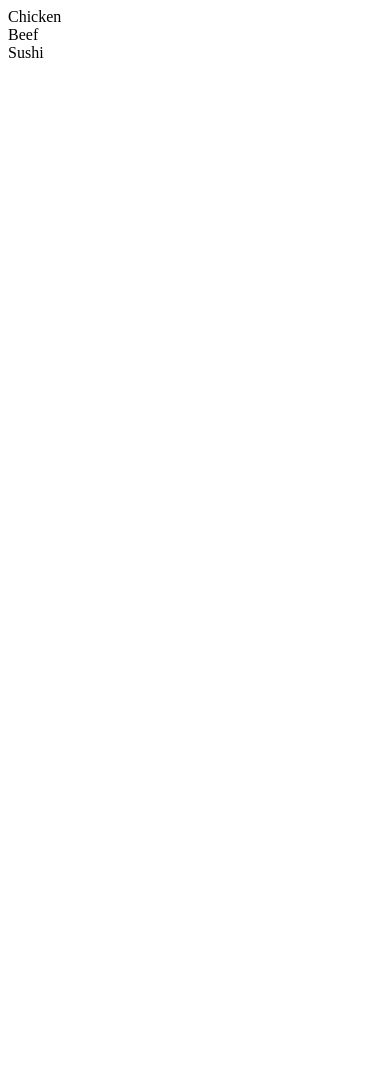
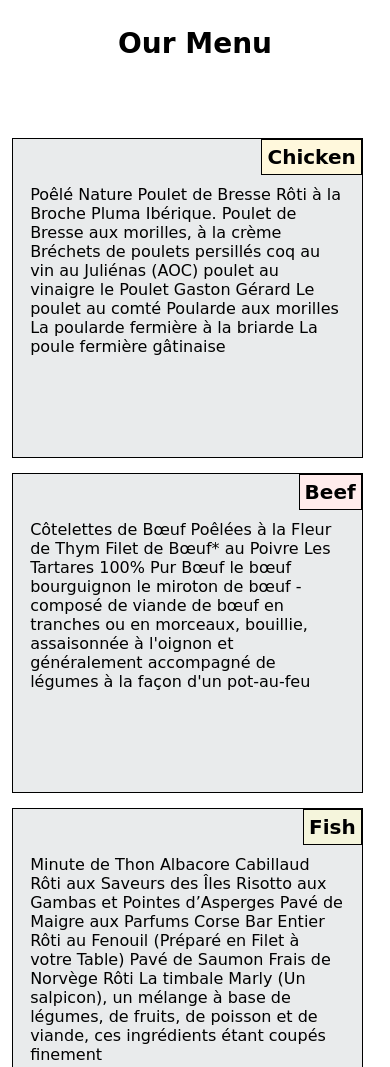
Before and after one commit to briody/CourseraWebDevelopers, a plain HTML site: page site/module2/index.html in a window 390 px wide. Shown: the top 1067 px of the page. Before the commit the page ends 844 px from the top, so only its background shows below. Drawn offline with Linux system fonts and the light colour scheme.

Commit message:
Adding responsive design

```diff
--- /dev/null
+++ b/site/module2/css/menu.css
@@ -0,0 +1,87 @@
+* {
+  box-sizing: border-box;
+}
+
+p {
+  clear: both;
+  margin-right: auto;
+  margin-left: auto;
+  width: 90%;
+}
+
+body {
+	font-family: cursive, fantasy;
+  margin: 0;
+}
+
+#chicken-menu h2{
+  background-color: cornsilk;
+}
+
+#beef-menu h2{
+  background-color: #ffecec;
+}
+
+#sushi-menu h2{
+  background-color: beige;
+}
+
+h1 {
+  text-align: center;
+  font-size: 1.75em;
+  min-height: 100px;
+  padding-top: 2%;
+}
+
+h2 {
+	border: 1px solid black;
+	text-align: center;
+	float: right;
+  max-width: 100%;
+  margin-top: 0;
+  margin-right: 0;
+  margin-bottom: 10px;
+  padding: 5px;
+  font-size: 1.25em;
+}
+
+
+div div{
+  background-color: #e9ebec;
+  border: 1px solid black;
+  margin-bottom: 15px;
+  float: left;
+  height: 320px;
+  margin-right: auto;
+  margin-left: auto;
+  width: 90%;
+}
+
+/********** Small devices **********/
+@media (max-width: 767px) {
+  #chicken-menu, #beef-menu, #sushi-menu {
+    margin-left:3%;
+    width: 90%;
+  }
+}
+
+/********** Medium devices **********/
+@media (min-width: 768px) and (max-width: 991px) {
+  #chicken-menu, #beef-menu {
+    width: 47%;
+    margin-left: 2%;
+  }
+  #sushi-menu {
+    width: 96%;
+    margin-left: 2%;
+  }
+}
+
+/********** Large devices **********/
+@media (min-width: 992px) {
+  #chicken-menu, #beef-menu, #sushi-menu {
+    width: 31%;
+    margin-left: 2%;
+  }
+
+}
--- a/site/module2/index.html
+++ b/site/module2/index.html
@@ -1,12 +1,48 @@
 <!DOCTYPE html>
 <html>
 <head>
-	<title>Menu</title>
+	<title>Module 2 Solution</title>
+	<link rel="stylesheet" href="css/menu.css">
+  <meta charset="UTF-8" name="viewport" content="width=device-width, initial-scale=1">
 </head>
 <body>
-<div>Chicken</div>
-<div>Beef</div>
-<div>Sushi</div>
-<div>
+	<div id="menu-div">
+		<h1>Our Menu</h1>
+		<div id="chicken-menu">
+			<h2>Chicken</h2>
+			<p>
+        Poêlé Nature Poulet de Bresse Rôti à la Broche Pluma Ibérique.
+        Poulet de Bresse aux morilles, à la crème
+        Bréchets de poulets persillés
+        coq au vin au Juliénas (AOC)
+        poulet au vinaigre
+        le Poulet Gaston Gérard
+        Le poulet au comté
+        Poularde aux morilles
+        La poularde fermière à la briarde
+        La poule fermière gâtinaise
+			</p>
+		</div>
+		<div id="beef-menu">
+			<h2>Beef</h2>
+			<p>
+				Côtelettes de Bœuf Poêlées à la Fleur de Thym
+        Filet de Bœuf* au Poivre
+        Les Tartares 100% Pur Bœuf
+        le bœuf bourguignon
+        le miroton de bœuf - composé de viande de bœuf en tranches ou en morceaux, bouillie, assaisonnée à l'oignon et généralement accompagné de légumes à la façon d'un pot-au-feu
+			</p>
+		</div>
+		<div id="sushi-menu">
+			<h2>Fish</h2>
+			<p>
+				Minute de Thon Albacore Cabillaud Rôti aux Saveurs des Îles
+        Risotto aux Gambas et Pointes d’Asperges Pavé de Maigre aux Parfums
+        Corse Bar Entier Rôti au Fenouil (Préparé en Filet à votre Table)
+        Pavé de Saumon Frais de Norvège Rôti
+        La timbale Marly (Un salpicon), un mélange à base de légumes, de fruits, de poisson et de viande, ces ingrédients étant coupés finement
+			</p>
+		</div>
+	</div>
 </body>
 </html>
```
